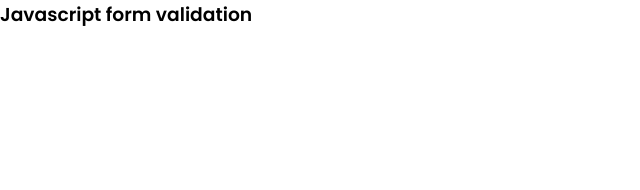
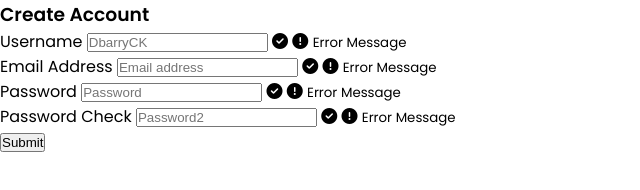
Before and after one commit to Barry-owino/Form-validation, a plain HTML site: page index.html in a window 1280 px wide. Shown: the whole page, without its empty margins (0-640 px from the left). Drawn offline with Linux system fonts and the light colour scheme.

Commit message:
added the html stracture of the form

```diff
--- a/index.html
+++ b/index.html
@@ -12,8 +12,48 @@
   <title>Form-validation|Javascript</title>
 </head>
 <body>
-  <h3>Javascript form validation</h3>
+  <div class="container">
 
+    <div class="header">
+      <h3>Create Account</h3>
+    </div>
 
+    <form class="form" id="form">
+      <div class="form-control">
+        <label>Username</label>
+        <input type="text" id="username" placeholder="DbarryCK">
+        <i class="fas fa-check-circle "></i>
+        <i class="fas fa-exclamation-circle"></i>
+        <small>Error Message</small>
+      </div>
+
+      <div class="form-control">
+        <label>Email Address</label>
+        <input type="email" id="email" placeholder="Email address">
+        <i class="fas fa-check-circle"></i>
+        <i class="fas fa-exclamation-circle"></i>
+        <small>Error Message</small>
+      </div>
+
+      <div class="form-control">
+        <label>Password</label>
+        <input type="password" id="password" placeholder="Password">
+        <i class="fas fa-check-circle"></i>
+        <i class="fas fa-exclamation-circle"></i>
+        <small>Error Message</small>
+      </div>
+
+      <div class="form-control">
+        <label>Password Check</label>
+        <input type="password" id="password2" placeholder="Password2">
+        <i class="fas fa-check-circle"></i>
+        <i class="fas fa-exclamation-circle"></i>
+        <small>Error Message</small>
+      </div>
+    </form>
+
+    <button>Submit</button>
+  </div>
+<script src="/Javascript/app.js"></script>
 </body>
 </html>
```
